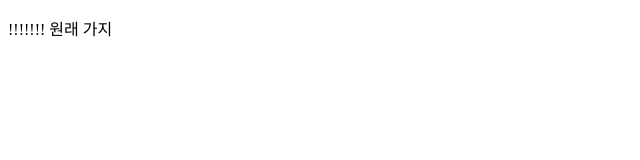
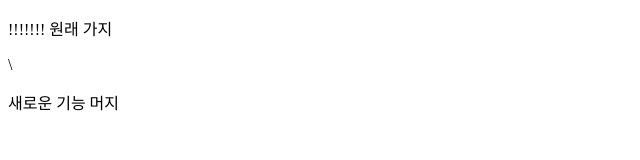
Before and after one commit to hgsjj52/git_test, a plain HTML site: page index.html in a window 1280 px wide. Shown: the whole page, without its empty margins (0-640 px from the left). Drawn offline with Linux system fonts and the light colour scheme.

Commit message:
머지테스트

```diff
--- a/index.html
+++ b/index.html
@@ -7,5 +7,7 @@
   </head>
   <body>
     <p>!!!!!!! 원래 가지</p>
+    \
+    <p>새로운 기능 머지</p>
   </body>
 </html>
```
